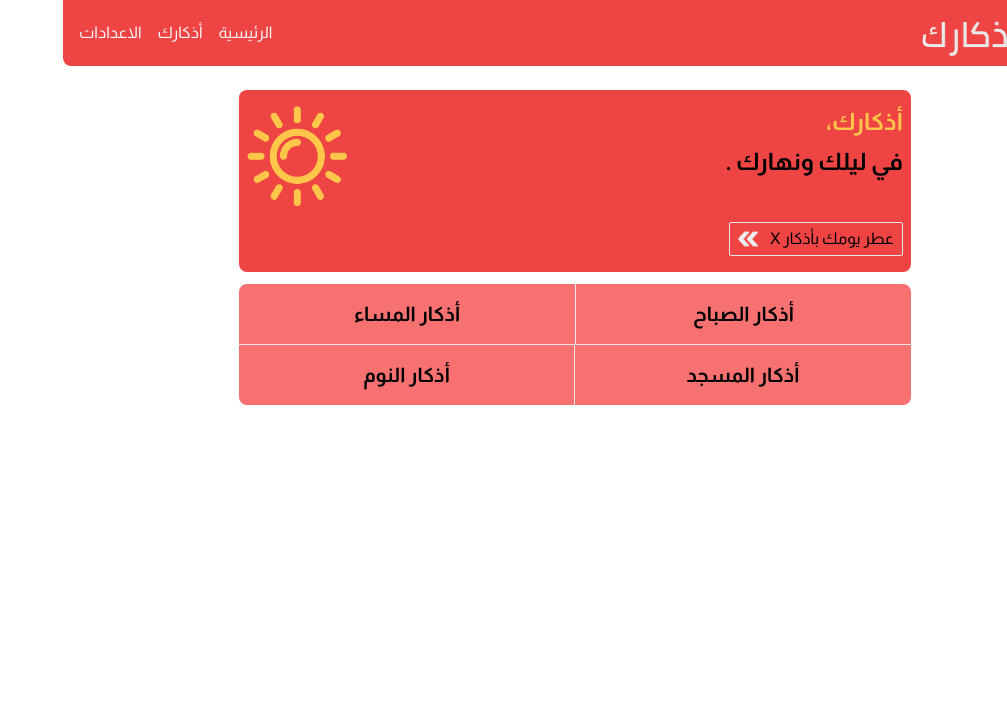
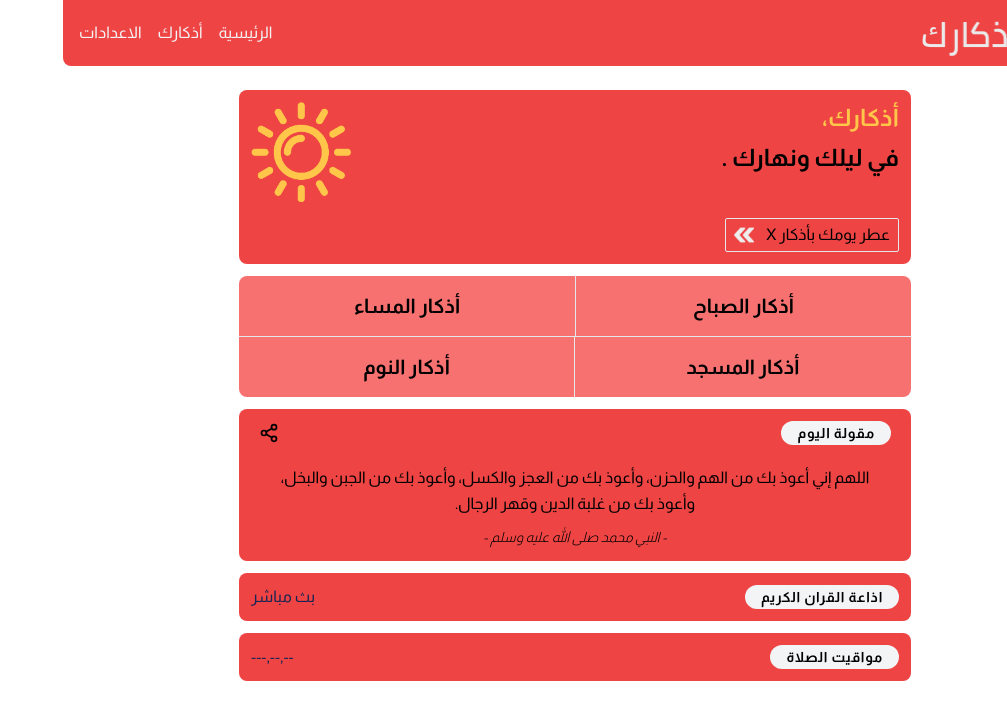
Before and after one commit to ahmed5353/Athkarok-app, a Next.js app: page /home in a window 1280 px wide. Shown: the top 720 px of the page, without its empty margins (273-1280 px from the left). Built offline with nearby package versions, Linux system fonts and the light colour scheme.

Commit message:
feat: Add Today's Quote UI

```diff
--- a/package.json
+++ b/package.json
@@ -12,7 +12,8 @@
     "clsx": "^2.1.1",
     "next": "15.0.2",
     "react": "19.0.0-rc-02c0e824-20241028",
-    "react-dom": "19.0.0-rc-02c0e824-20241028"
+    "react-dom": "19.0.0-rc-02c0e824-20241028",
+    "react-icons": "^5.3.0"
   },
   "devDependencies": {
     "@types/node": "^20",
--- a/src/app/(routes)/home/components/AthkarHeader.tsx
+++ b/src/app/(routes)/home/components/AthkarHeader.tsx
@@ -1,27 +1,20 @@
+import sunImg from '@/../public/images/sun.webp';
+import Card from '@/app/components/Card';
 import Image from 'next/image';
+import ButtonAthkar from './ButtonAthkar';
 
 export default function AthkarHeader() {
   return (
-    <section className="bg-red-500 py-4 px-2 rounded-lg ">
+    <Card>
       <div className="flex justify-between">
         <div className="space-y-2">
           <h2 className="text-[#ffc649] text-2xl font-bold ">أذكارك،</h2>
           <p className="text-2xl font-semibold">في ليلك ونهارك .</p>
         </div>
 
-        <Image src="/images/sun.webp" alt="Sun image" width={100} height={50} />
+        <Image src={sunImg} alt="Sun image" width={100} />
       </div>
-      <button className="border mt-4 py-1 px-2 flex gap-3 items-center rounded-sm">
-        <span> عطر يومك بأذكار X</span>
-
-        <Image
-          src="/images/fast-forward.webp"
-          className="rotate-180"
-          alt="Fast forward icon"
-          width={20}
-          height={20}
-        />
-      </button>
-    </section>
+      <ButtonAthkar title="عطر يومك بأذكار X" />
+    </Card>
   );
 }
--- /dev/null
+++ b/src/app/(routes)/home/components/ButtonAthkar.tsx
@@ -0,0 +1,21 @@
+import Image from 'next/image';
+
+interface ButtonAthkarProps {
+  title: string;
+}
+
+export default function ButtonAthkar({ title }: ButtonAthkarProps) {
+  return (
+    <button className="border mt-4 py-1 px-2 flex gap-3 items-center rounded-sm">
+      <span> {title}</span>
+
+      <Image
+        src="/images/fast-forward.webp"
+        className="rotate-180"
+        alt="Fast forward icon"
+        width={20}
+        height={20}
+      />
+    </button>
+  );
+}
--- /dev/null
+++ b/src/app/(routes)/home/components/DailyQuote.tsx
@@ -0,0 +1,36 @@
+import Card from '@/app/components/Card';
+import Tag from '@/app/components/Tag';
+import { FiShare2 } from 'react-icons/fi';
+
+interface DailyQuoteProps {
+  quote: string;
+  author: string;
+}
+
+export default function DailyQuote({ quote, author }: DailyQuoteProps) {
+  return (
+    /* // Article container for the quote card */
+    <Card>
+      <article>
+        <header className="flex justify-between mb-3 px-2">
+          <Tag label="مقولة اليوم" />
+          <button aria-label="Share this quote">
+            <FiShare2 className="text-xl" />
+          </button>
+        </header>
+        <blockquote className="py-2 px-4 text-center ">
+          {quote ? (
+            <p className=" text-md leading-relaxed">{quote}</p>
+          ) : (
+            <p>لا توجد اقتباسات لهذا اليوم</p>
+          )}
+        </blockquote>
+        <footer className="text-center ">
+          <cite className="text-sm font-light">
+            - <i>{author}</i> -
+          </cite>
+        </footer>
+      </article>
+    </Card>
+  );
+}
--- /dev/null
+++ b/src/app/(routes)/home/components/RadioLive.tsx
@@ -0,0 +1,14 @@
+import Card from '@/app/components/Card';
+import Tag from '@/app/components/Tag';
+import React from 'react';
+
+export default function RadioLive() {
+  return (
+    <Card>
+      <div className="flex justify-between ">
+        <Tag label="اذاعة القران الكريم" />
+        <span className="text-blue-950">بث مباشر</span>
+      </div>
+    </Card>
+  );
+}
--- /dev/null
+++ b/src/app/(routes)/home/components/SalahTime.tsx
@@ -0,0 +1,14 @@
+import Card from '@/app/components/Card';
+import Tag from '@/app/components/Tag';
+import React from 'react';
+
+export default function SalahTime() {
+  return (
+    <Card>
+      <div className="flex justify-between ">
+        <Tag label="مواقيت الصلاة" />
+        <span className="text-blue-950">--,--,---</span>
+      </div>
+    </Card>
+  );
+}
--- a/src/app/(routes)/home/page.tsx
+++ b/src/app/(routes)/home/page.tsx
@@ -1,5 +1,8 @@
 import AthkarCategories from './components/AthkarCategories';
 import AthkarHeader from './components/AthkarHeader';
+import DailyQuote from './components/DailyQuote';
+import RadioLive from './components/RadioLive';
+import SalahTime from './components/SalahTime';
 
 export default function Page() {
   return (
@@ -7,6 +10,14 @@ export default function Page() {
       <AthkarHeader />
 
       <AthkarCategories />
+
+      <DailyQuote
+        quote=" اللهم إني أعوذ بك من الهم والحزن، وأعوذ بك من العجز والكسل، وأعوذ بك
+            من الجبن والبخل، وأعوذ بك من غلبة الدين وقهر الرجال."
+        author="النبي محمد صلى الله عليه وسلم"
+      />
+      <RadioLive />
+      <SalahTime />
     </main>
   );
 }
--- /dev/null
+++ b/src/app/components/Card.tsx
@@ -0,0 +1,9 @@
+import { ReactNode } from 'react';
+
+interface CardProps {
+  children: ReactNode;
+}
+
+export default function Card({ children }: CardProps) {
+  return <section className="bg-red-500 p-3 rounded-lg ">{children}</section>;
+}
--- /dev/null
+++ b/src/app/components/Tag.tsx
@@ -0,0 +1,13 @@
+interface TagProps {
+  label: string;
+  className?: string;
+}
+export default function Tag({ label, className = '' }: TagProps) {
+  return (
+    <span
+      className={`bg-gray-100 text-black  px-4 py-[2px] font-semibold text-sm rounded-full tracking-wider ${className}`}
+    >
+      {label}
+    </span>
+  );
+}
```
Also changed, not shown: 1 other file (tests, documents, lock files or other folders).
